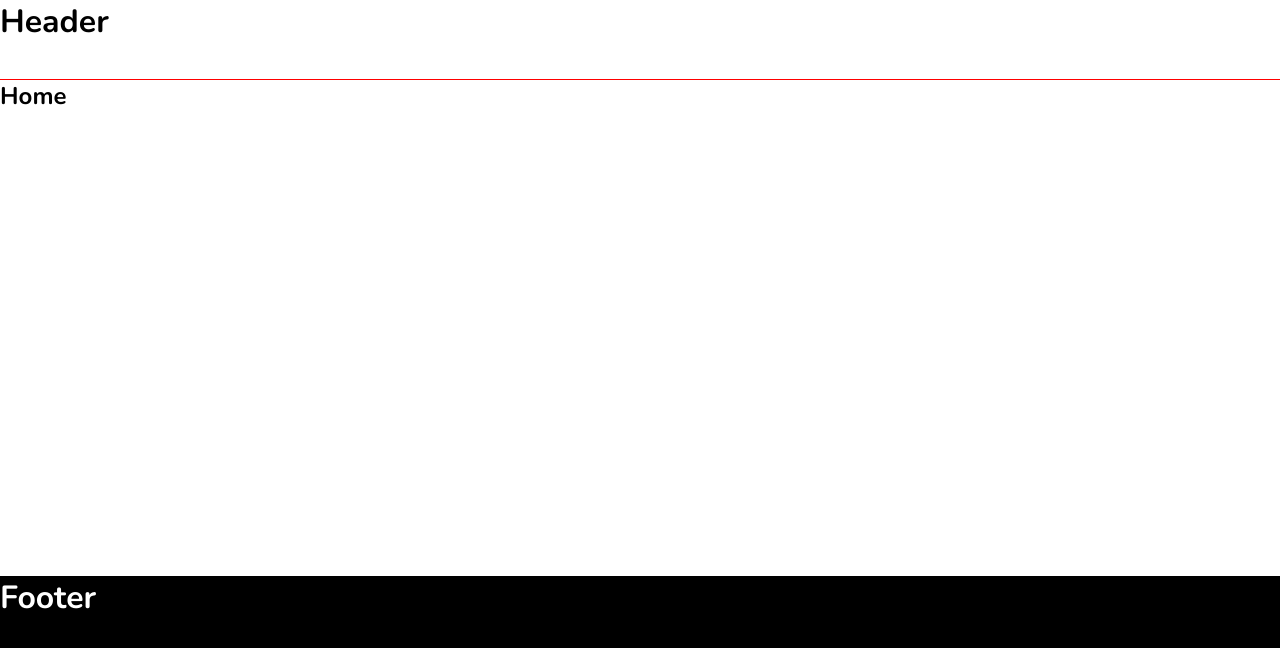
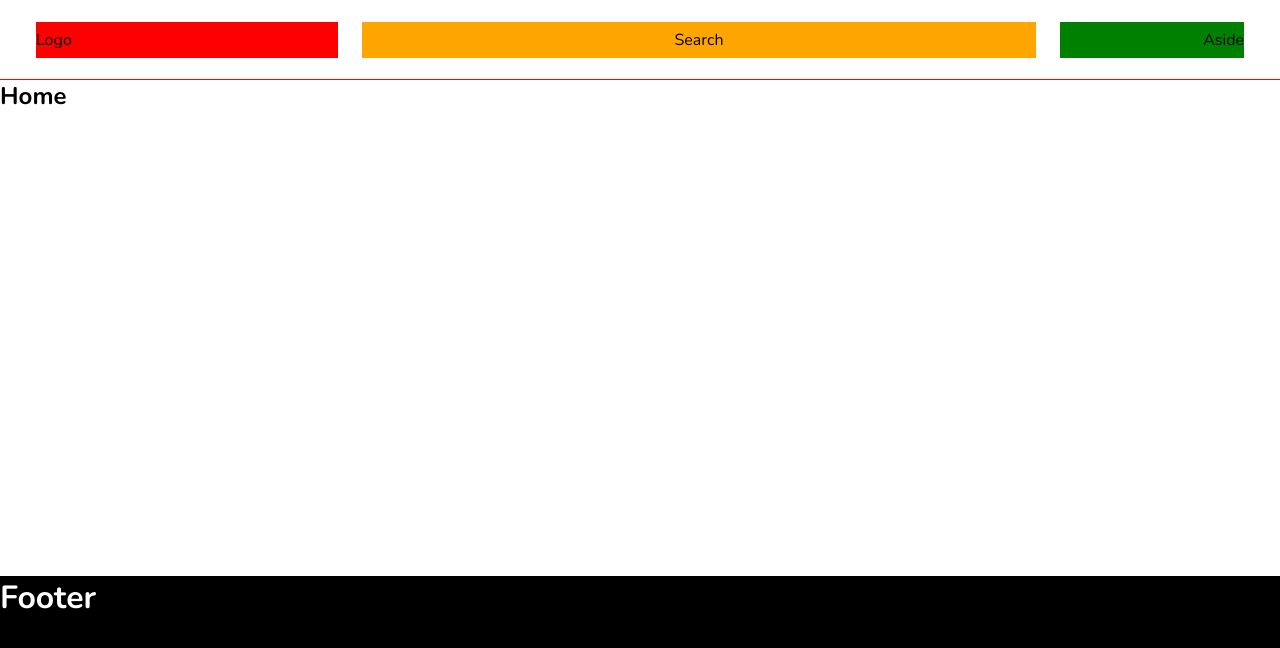
Before and after one commit to DouglasRodr/teste-corebiz, a React (Create React App) app: page / in a window 1280 px wide. Shown: the top 648 px of the page. Built offline with nearby package versions, Linux system fonts and the light colour scheme.

Commit message:
Display Grid Header

```diff
--- a/src/app/components/Header/Header.styles.ts
+++ b/src/app/components/Header/Header.styles.ts
@@ -2,5 +2,91 @@ import styled from "styled-components";
 
 export const Wrapper = styled.div`
   height: 80px;
+
+  display: flex;
+  flex-direction: column;
+  align-items: center;
+  justify-content: center;
+
   border-bottom: 1px solid red;
 `;
+
+export const Container = styled.div`
+  width: 100%;
+  max-width: 1240px;
+  margin: 0 auto;
+  padding: 8px 16px;
+
+  display: grid;
+  grid-template-columns: 25% 1fr 25%;
+  grid-auto-rows: 28px;
+  grid-gap: 4px;
+  grid-template-areas:
+    " column-1 column-2 column-3 "
+    " column-4 column-4 column-4";
+
+  @media (min-width: 1024px) {
+    grid-auto-rows: 36px;
+    grid-gap: 24px;
+    grid-template-columns: 302px 1fr 184px;
+    grid-template-areas: "column-1 column-2 column-3";
+  }
+`;
+
+export const MenuButton = styled.div`
+  display: flex;
+  flex-direction: row;
+  align-items: center;
+  justify-content: flex-start;
+
+  grid-area: column-1;
+
+  @media (min-width: 1024px) {
+    display: none;
+  }
+
+  background-color: pink;
+`;
+
+export const Logo = styled.div`
+  display: flex;
+  flex-direction: row;
+  align-items: center;
+  justify-content: center;
+
+  grid-area: column-2;
+
+  @media (min-width: 1024px) {
+    justify-content: flex-start;
+
+    grid-area: column-1;
+  }
+
+  background-color: red;
+`;
+
+export const SearchInput = styled.div`
+  display: flex;
+  flex-direction: row;
+  align-items: center;
+  justify-content: center;
+
+  grid-area: column-4;
+
+  @media (min-width: 1024px) {
+    grid-area: column-2;
+  }
+
+  background-color: orange;
+`;
+
+export const AsideContent = styled.div`
+  display: flex;
+  flex-direction: row;
+  align-items: center;
+  justify-content: flex-end;
+
+  grid-area: column-3;
+
+  background-color: green;
+`;
--- a/src/app/components/Header/Header.tsx
+++ b/src/app/components/Header/Header.tsx
@@ -3,7 +3,20 @@ import * as H from "./Header.styles";
 export default function Header() {
   return (
     <H.Wrapper>
-      <h1>Header</h1>
+      <H.Container>
+        <H.MenuButton>
+          <span>MenuButton</span>
+        </H.MenuButton>
+        <H.Logo>
+          <span>Logo</span>
+        </H.Logo>
+        <H.SearchInput>
+          <span>Search</span>
+        </H.SearchInput>
+        <H.AsideContent>
+          <span>Aside</span>
+        </H.AsideContent>
+      </H.Container>
     </H.Wrapper>
   );
 }
```
